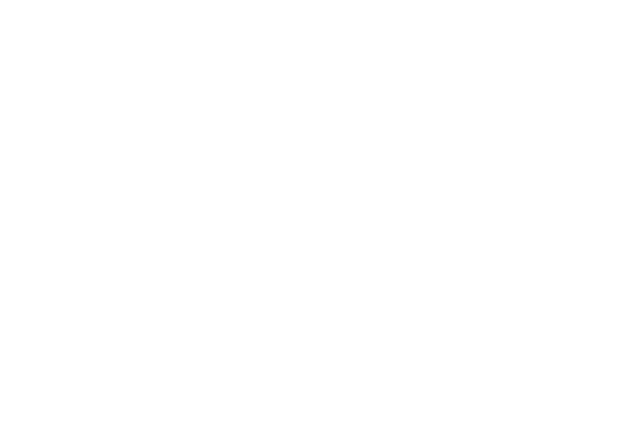
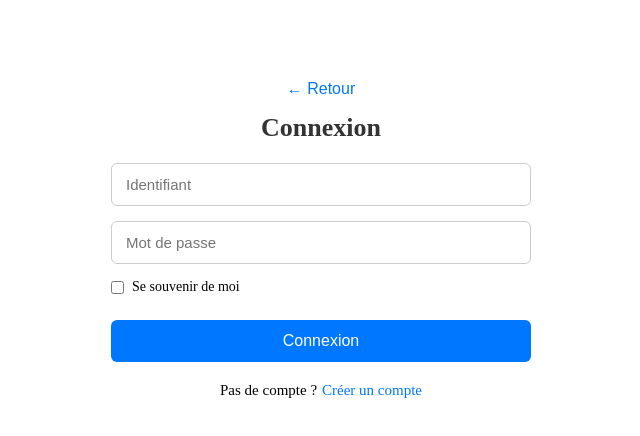
Before and after one commit to Bastien-Cousin/Nuit-de-l-info-2025, a React (Vite) app in the folder Nuit-info2025/: page /connexion in a window 1280 px wide. Before the commit this address had no page. Shown: the top 436 px of the page, without its empty margins (319-959 px from the left). Built offline with nearby package versions, Linux system fonts and the light colour scheme.

Commit message:
Création front connexion/inscription

```diff
--- a/Nuit-info2025/src/App.jsx
+++ b/Nuit-info2025/src/App.jsx
@@ -1,6 +1,11 @@
 import { useState } from 'react'
 import { BrowserRouter as Router, Routes, Route } from 'react-router-dom';
 import { Index } from "./composants/index/Index.jsx";
+import { Connexion } from "./composants/inscription_connexion/Connexion";
+import { ChoixInscription } from "./composants/inscription_connexion/ChoixInscription";
+import { ParticulierInscription } from "./composants/inscription_connexion/ParticulierInscription";
+import { OrganisationInscription } from "./composants/inscription_connexion/OrganisationInscription";
+import { EntrepriseInscription } from "./composants/inscription_connexion/EntrepriseInscription";
 
 function App() {
 
@@ -8,6 +13,11 @@
     <Router>
       <Routes>
         <Route path='/' element={<Index />}/>
+        <Route path="/connexion" element={<Connexion />} />
+        <Route path="/inscription" element={<ChoixInscription />} />
+        <Route path="/inscription/particulier" element={<ParticulierInscription />} />
+        <Route path="/inscription/organisation" element={<OrganisationInscription />} />
+        <Route path="/inscription/entreprise" element={<EntrepriseInscription />} />
       </Routes>
     </Router>
   )
--- a/Nuit-info2025/src/composants/header/Header.jsx
+++ b/Nuit-info2025/src/composants/header/Header.jsx
@@ -2,8 +2,10 @@
 import nird_logo from "../../img/nird_logo.png";
 import styles from "./Header.module.css";
 import { MdPerson } from "react-icons/md";
+import { useNavigate } from "react-router-dom";
 
 export const Header = () => {
+    const navigate = useNavigate();
     return (
         <div className={styles.header}>
             <img className={styles.nird_logo} src={nird_logo} alt="Logo de NIRD"/>
@@ -13,12 +15,15 @@
                 <span>Exemple3</span>
             </div>
             <div className={styles.login_container}>
-                <button className={styles.icon_btn}>
-                    <MdPerson />
+                <button className={styles.form_btn}>
+                    Formulaire
                 </button>
 
-                <button className={styles.form_btn}>
-                    Formulaire
+                <button
+                    className={styles.icon_btn}
+                    onClick={() => navigate("/connexion")}
+                >
+                    <MdPerson />
                 </button>
             </div>
         </div>
--- /dev/null
+++ b/Nuit-info2025/src/composants/inscription_connexion/ChampsFormulaire.jsx
@@ -0,0 +1,12 @@
+import styles from "./Formulaire.module.css";
+
+export const ChampsFormulaire = ({ type = "text", placeholder, required = true }) => {
+    return (
+        <input
+            className={styles.input}
+            type={type}
+            placeholder={placeholder}
+            required={required}
+        />
+    );
+};
--- /dev/null
+++ b/Nuit-info2025/src/composants/inscription_connexion/ChoixInscription.jsx
@@ -0,0 +1,24 @@
+import styles from "./Formulaire.module.css";
+import { Link } from "react-router-dom";
+
+export const ChoixInscription = () => {
+    return (
+        <div className={styles.container}>
+            <h1>Créer un compte</h1>
+
+            <div className={styles.choice_wrapper}>
+                <Link to="/inscription/particulier" className={styles.choice_card}>
+                    Particulier
+                </Link>
+
+                <Link to="/inscription/organisation" className={styles.choice_card}>
+                    Organisation
+                </Link>
+
+                <Link to="/inscription/entreprise" className={styles.choice_card}>
+                    Entreprise
+                </Link>
+            </div>
+        </div>
+    );
+};
--- /dev/null
+++ b/Nuit-info2025/src/composants/inscription_connexion/Connexion.jsx
@@ -0,0 +1,35 @@
+import styles from "./Formulaire.module.css";
+import { ChampsFormulaire } from "./ChampsFormulaire";
+import { Link, useNavigate } from "react-router-dom";
+
+export const Connexion = () => {
+    const navigate = useNavigate();
+
+    return (
+        <div className={styles.container}>
+
+            <button className={styles.back_btn} onClick={() => navigate(-1)}>
+                ← Retour
+            </button>
+
+            <h1>Connexion</h1>
+
+            <form className={styles.form}>
+                <ChampsFormulaire placeholder="Identifiant" />
+                <ChampsFormulaire type="password" placeholder="Mot de passe" />
+
+                <label className={styles.checkbox}>
+                    <input type="checkbox" />
+                    Se souvenir de moi
+                </label>
+
+                <button className={styles.submit_btn} type="submit">Connexion</button>
+            </form>
+
+            <div className={styles.create_account}>
+                Pas de compte ?
+                <Link to="/inscription" className={styles.link}>Créer un compte</Link>
+            </div>
+        </div>
+    );
+};
--- /dev/null
+++ b/Nuit-info2025/src/composants/inscription_connexion/EntrepriseInscription.jsx
@@ -0,0 +1,27 @@
+import styles from "./Formulaire.module.css";
+import { ChampsFormulaire } from "./ChampsFormulaire";
+
+export const EntrepriseInscription = () => {
+    return (
+        <div className={styles.container}>
+            <h1>Inscription Entreprise</h1>
+
+            <form className={styles.form}>
+                <ChampsFormulaire placeholder="Nom de l'entreprise" />
+                <ChampsFormulaire placeholder="Adresse" />
+                <ChampsFormulaire placeholder="Ville" />
+                <ChampsFormulaire type="email" placeholder="Email" />
+
+                <label className={styles.checkbox}>
+                    <input type="checkbox" required />
+                    J’accepte les termes de confidentialité
+                </label>
+
+                <ChampsFormulaire placeholder="Identifiant" />
+                <ChampsFormulaire type="password" placeholder="Mot de passe" />
+
+                <button className={styles.submit_btn} type="submit">Créer un compte</button>
+            </form>
+        </div>
+    );
+};
--- /dev/null
+++ b/Nuit-info2025/src/composants/inscription_connexion/Formulaire.module.css
@@ -0,0 +1,103 @@
+.container {
+    width: 100%;
+    max-width: 420px;
+    margin: 80px auto;
+    text-align: center;
+}
+
+h1 {
+    margin-bottom: 20px;
+    font-size: 26px;
+    color: #333;
+}
+
+.form {
+    display: flex;
+    flex-direction: column;
+    gap: 15px;
+}
+
+.input {
+    padding: 12px 14px;
+    border: 1px solid #ccc;
+    border-radius: 6px;
+    font-size: 15px;
+}
+
+.checkbox {
+    display: flex;
+    align-items: center;
+    gap: 8px;
+    font-size: 14px;
+}
+
+.submit_btn {
+    margin-top: 10px;
+    padding: 12px;
+    background: #0077ff;
+    color: white;
+    border: none;
+    border-radius: 6px;
+    cursor: pointer;
+    font-size: 16px;
+    transition: 0.2s;
+}
+
+.submit_btn:hover {
+    background: #005fcc;
+}
+
+.choice_wrapper {
+    margin-top: 30px;
+    display: flex;
+    flex-direction: column;
+    gap: 15px;
+}
+
+.choice_card {
+    padding: 14px 18px;
+    border: 1px solid #0077ff;
+    border-radius: 6px;
+    color: #0077ff;
+    cursor: pointer;
+    text-decoration: none;
+    font-size: 16px;
+    transition: 0.2s;
+}
+
+.choice_card:hover {
+    background: #0077ff;
+    color: white;
+}
+
+.back_btn {
+    background: none;
+    border: none;
+    color: #0077ff;
+    font-size: 16px;
+    cursor: pointer;
+    margin-bottom: 15px;
+    transition: 0.2s ease;
+}
+
+.back_btn:hover {
+    color: #0056c7;
+}
+
+.create_account {
+    margin-top: 20px;
+    font-size: 15px;
+}
+
+.link {
+    margin-left: 5px;
+    color: #0077ff;
+    font-weight: 500;
+    text-decoration: none;
+    transition: 0.2s ease;
+}
+
+.link:hover {
+    color: #0056c7;
+    text-decoration: underline;
+}
--- /dev/null
+++ b/Nuit-info2025/src/composants/inscription_connexion/OrganisationInscription.jsx
@@ -0,0 +1,27 @@
+import styles from "./Formulaire.module.css";
+import { ChampsFormulaire } from "./ChampsFormulaire";
+
+export const OrganisationInscription = () => {
+    return (
+        <div className={styles.container}>
+            <h1>Inscription Organisation</h1>
+
+            <form className={styles.form}>
+                <ChampsFormulaire placeholder="Nom de l'organisation" />
+                <ChampsFormulaire placeholder="Adresse" />
+                <ChampsFormulaire placeholder="Ville" />
+                <ChampsFormulaire type="email" placeholder="Email" />
+
+                <label className={styles.checkbox}>
+                    <input type="checkbox" required />
+                    J’accepte les termes de confidentialité
+                </label>
+
+                <ChampsFormulaire placeholder="Identifiant" />
+                <ChampsFormulaire type="password" placeholder="Mot de passe" />
+
+                <button className={styles.submit_btn} type="submit">Créer un compte</button>
+            </form>
+        </div>
+    );
+};
--- /dev/null
+++ b/Nuit-info2025/src/composants/inscription_connexion/ParticulierInscription.jsx
@@ -0,0 +1,26 @@
+import styles from "./Formulaire.module.css";
+import { ChampsFormulaire } from "./ChampsFormulaire";
+
+export const ParticulierInscription = () => {
+    return (
+        <div className={styles.container}>
+            <h1>Inscription Particulier</h1>
+
+            <form className={styles.form}>
+                <ChampsFormulaire placeholder="Nom" />
+                <ChampsFormulaire placeholder="Prénom" />
+                <ChampsFormulaire type="email" placeholder="Email" />
+
+                <label className={styles.checkbox}>
+                    <input type="checkbox" required />
+                    J’accepte les termes de confidentialité
+                </label>
+
+                <ChampsFormulaire placeholder="Identifiant" />
+                <ChampsFormulaire type="password" placeholder="Mot de passe" />
+
+                <button className={styles.submit_btn} type="submit">Créer mon compte</button>
+            </form>
+        </div>
+    );
+};
```
